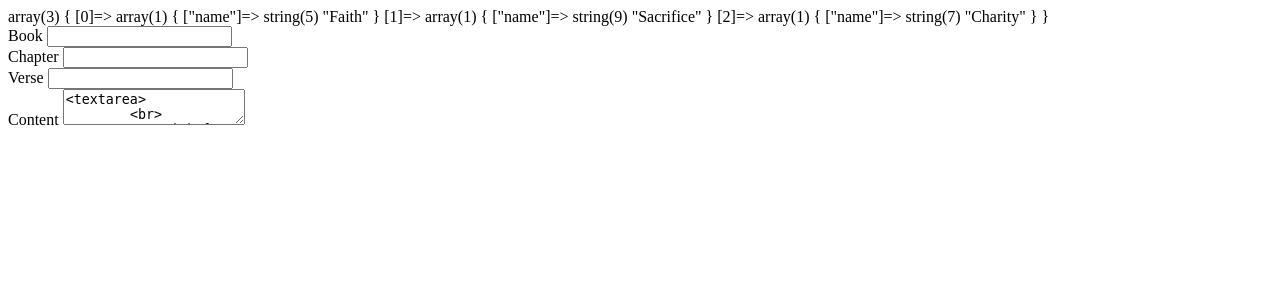
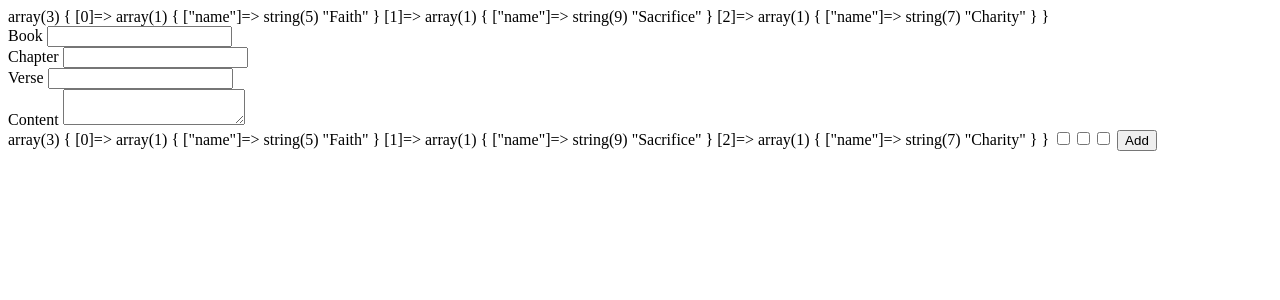
Before and after one commit to danverde/home-page-313, a PHP site: page /wk6/team/team.php in a window 1280 px wide. Shown: the top 300 px of the page. Run offline with PHP 8.4, Linux system fonts and the light colour scheme; data comes from the database, SQL or seed files in the repository; data that the repository does not hold is empty; some libraries are stand-ins or nearby versions.

Commit message:
working on team prj

```diff
--- a/web/wk6/team/team.php
+++ b/web/wk6/team/team.php
@@ -48,7 +48,7 @@ session_start();
         <input id='verse' type='text'>
         <br>
         <label for='content'>Content</label>
-        <textarea id='content'><textarea>
+        <textarea id='content'></textarea>
         <br>
         <?php
         var_dump($topics);
```
